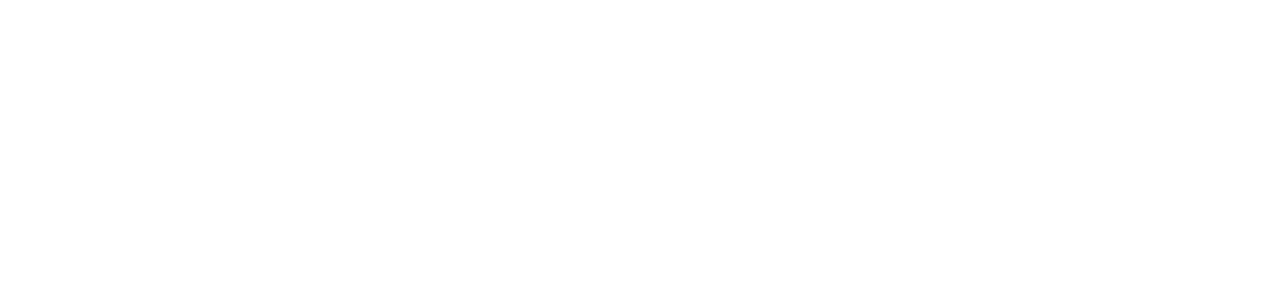
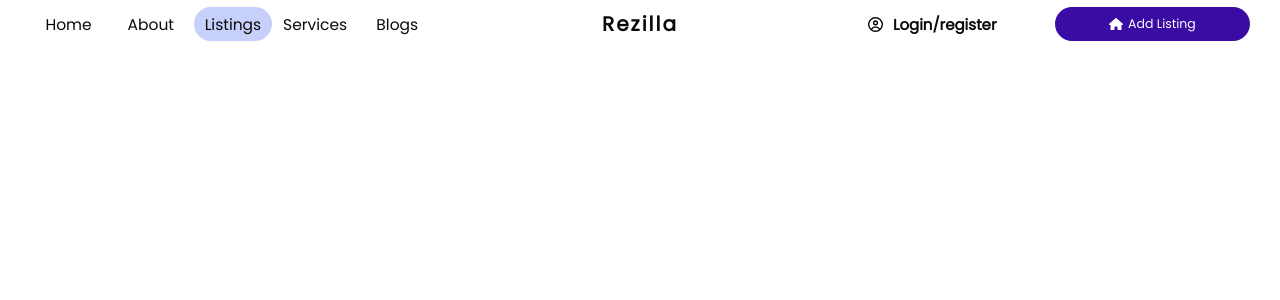
Before and after one commit to renekrizak/realestate, a React (Create React App) app: page /listings in a window 1280 px wide. Shown: the top 300 px of the page. Built offline with nearby package versions, Linux system fonts and the light colour scheme.

Commit message:
navbar 90% need's some small changes

```diff
--- a/src/components/navbar.tsx
+++ b/src/components/navbar.tsx
@@ -1,5 +1,5 @@
 import React from "react";
-import { Link } from "react-router-dom";
+import { Link, useLocation } from "react-router-dom";
 import { useState } from "react";
 
 import "../style/compStyles/navbar.scss";
@@ -34,6 +34,7 @@
 
 const Navbar: React.FC = () => {
   const [hamburger, setHamburger] = useState<boolean>(false);
+  const location = useLocation();
 
   const hamburgerMenu = () => {
     setHamburger(!hamburger);
@@ -44,7 +45,12 @@
       <nav>
         <ul>
           {navLinks.map((linkItem) => (
-            <li key={linkItem.link}>
+            <li
+              key={linkItem.link}
+              className={
+                location.pathname === linkItem.link ? "active-link" : ""
+              }
+            >
               <Link key={linkItem.link} to={linkItem.link}>
                 {linkItem.name}
               </Link>
--- a/src/pages/Listings.tsx
+++ b/src/pages/Listings.tsx
@@ -1,7 +1,12 @@
 import React from "react";
 
+import Navbar from "../components/navbar";
 const Listings = () => {
-  return <></>;
+  return (
+    <>
+      <Navbar></Navbar>
+    </>
+  );
 };
 
 export default Listings;
--- a/src/style/compStyles/navbar.scss
+++ b/src/style/compStyles/navbar.scss
@@ -15,9 +15,23 @@
     width: 35%;
     display: flex;
     list-style: none;
-    gap: 4rem;
+    justify-content: center;
+    align-items: center;
+    height: 100%;
     @media (max-width: 900px) {
       gap: 0;
+    }
+    li {
+      width: 20%;
+      height: 70%;
+      display: flex;
+      justify-content: center;
+      align-items: center;
+      transition: all 0.3s;
+      &:hover {
+        background-color: $blue-nav;
+        border-radius: 30px;
+      }
     }
     a {
       text-decoration: none;
@@ -26,6 +40,11 @@
       color: $black;
     }
   }
+}
+
+.active-link {
+  background-color: $blue-nav;
+  border-radius: 30px;
 }
 
 .login-listing-wrapper {
@@ -178,13 +197,23 @@
   nav {
     padding: 0 3rem;
     ul {
-      gap: 2rem;
+      width: 40%;
+      gap: 0.5rem;
+      a {
+        font-size: 1.55rem;
+      }
     }
   }
   .login-nav {
     width: 45%;
   }
   .listing-nav {
+    width: 40%;
+  }
+  .home-link {
+    width: 20%;
+  }
+  .login-listing-wrapper {
     width: 40%;
   }
 }
@@ -197,9 +226,9 @@
     width: 40%;
   }
   nav {
-    padding: 0 5rem;
+    padding: 0 3rem;
     ul {
-      gap: 2rem;
+      gap: 0.5rem;
     }
   }
 }
@@ -209,7 +238,10 @@
     padding: 0 2rem;
     ul {
       width: 45%;
-      gap: 2rem;
+      gap: 0.5rem;
+      a {
+        font-size: 1.4rem;
+      }
     }
   }
   .login-nav {
@@ -217,6 +249,12 @@
   }
   .listing-nav {
     width: 40%;
+  }
+  .home-link {
+    width: 10%;
+  }
+  .login-listing-wrapper {
+    width: 45%;
   }
 }
 
@@ -241,6 +279,9 @@
   .login-nav {
     display: none;
   }
+  .active-link {
+    display: none;
+  }
   .login-listing-wrapper {
     order: 2;
   }
--- a/src/style/styles.scss
+++ b/src/style/styles.scss
@@ -2,6 +2,7 @@
 $blue-dark: #3a0ca3;
 $blue: #4361ee;
 $blue-light: #4cc9f0;
+$blue-nav: #c7d0fa;
 $purple: #7209b7;
 $pink: #f72585;
 $black: #0b090a;
```
